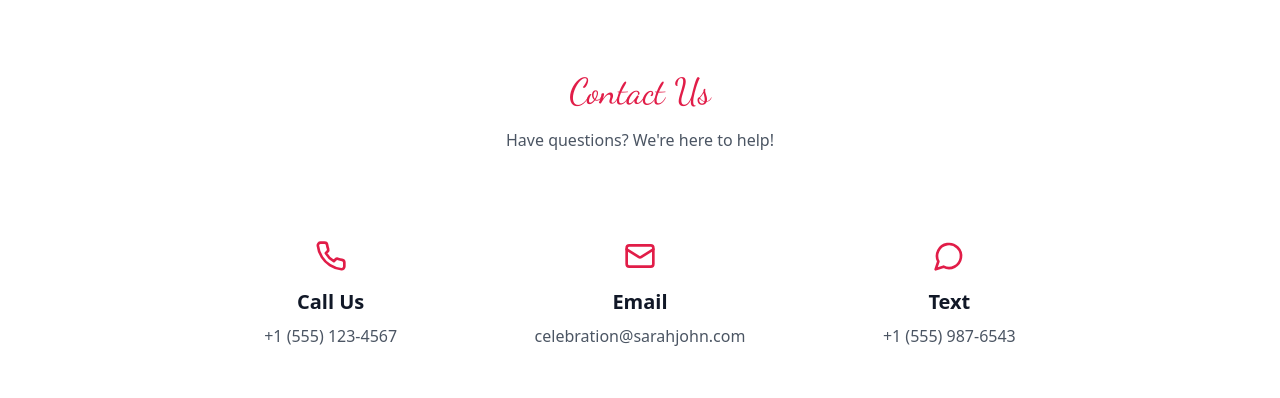
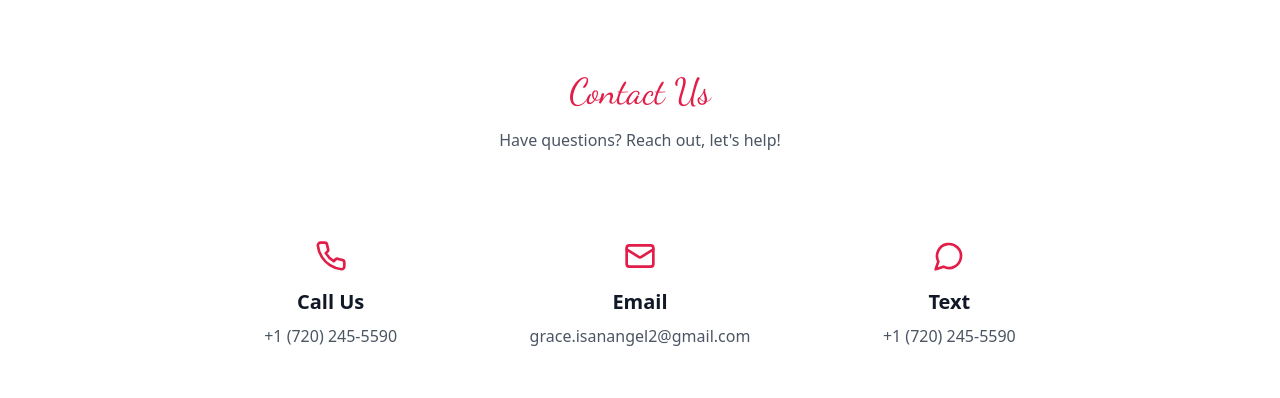
Before and after one commit to tobidelly/seun_and_tunde, a React (Vite) app: page / in a window 1280 px wide. Shown: the part 9340-9738 px from the top of the page. Built offline with nearby package versions, Linux system fonts and the light colour scheme.

Commit message:
contact component

```diff
--- a/src/components/Contact.tsx
+++ b/src/components/Contact.tsx
@@ -14,7 +14,7 @@ const Contact: React.FC<ContactProps> = ({ id }) => {
             Contact Us
           </h2>
           <p className="text-gray-600">
-            Have questions? We're here to help!
+            Have questions? Reach out, let's help!
           </p>
         </div>
 
@@ -22,19 +22,19 @@ const Contact: React.FC<ContactProps> = ({ id }) => {
           <div className="text-center p-6">
             <Phone className="mx-auto mb-4 text-rose-600" size={32} />
             <h3 className="text-xl font-semibold text-gray-900 mb-2">Call Us</h3>
-            <p className="text-gray-600">+1 (555) 123-4567</p>
+            <p className="text-gray-600">+1 (720) 245-5590</p>
           </div>
 
           <div className="text-center p-6">
             <Mail className="mx-auto mb-4 text-rose-600" size={32} />
             <h3 className="text-xl font-semibold text-gray-900 mb-2">Email</h3>
-            <p className="text-gray-600">celebration@sarahjohn.com</p>
+            <p className="text-gray-600">grace.isanangel2@gmail.com</p>
           </div>
 
           <div className="text-center p-6">
             <MessageCircle className="mx-auto mb-4 text-rose-600" size={32} />
             <h3 className="text-xl font-semibold text-gray-900 mb-2">Text</h3>
-            <p className="text-gray-600">+1 (555) 987-6543</p>
+            <p className="text-gray-600">+1 (720) 245-5590</p>
           </div>
         </div>
       </div>
```
